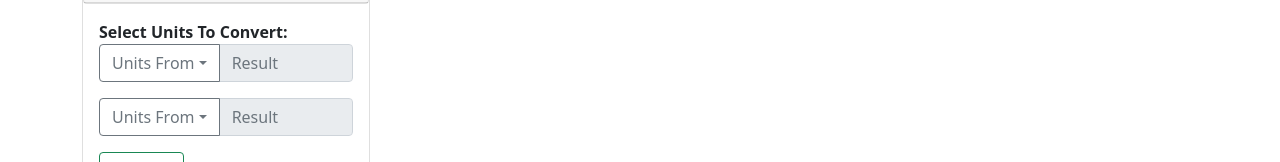
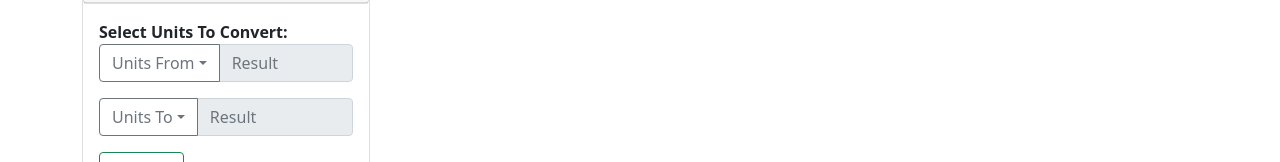
Before and after one commit to robhami/drillbench, a React (Create React App) app: page / in a window 1280 px wide. Shown: the part 790-952 px from the top of the page. Built offline with nearby package versions, Linux system fonts and the light colour scheme.

Commit message:
got dd heading changing, need to set state conversion factors

```diff
--- a/src/components/UnitsDrop.js
+++ b/src/components/UnitsDrop.js
@@ -5,15 +5,25 @@ import DropdownButton from 'react-bootstrap/DropdownButton';
 const UnitsDrop = (props) => {
 
 	const units = props.units
+	const ddClick = props.ddClick
+	const title = props.title
+	const idPass = props.id
+	// console.log (props)
+
 	return (
 
 	<>
 		<DropdownButton
 		variant="outline-secondary"
-	    title="Units From"
-	    id="unitsTo"
+	    title={title}
+	    id={idPass}
 		>
-			<UnitsList units={units}/>
+			<UnitsList
+			units={units}
+			ddClick={ddClick}
+
+			/>
+
 		</DropdownButton>
 	</>
 
@@ -23,6 +33,9 @@ const UnitsDrop = (props) => {
 const UnitsList = (props) => {
 
 	const units = props.units
+	const ddClick = props.ddClick
+	// console.log (ddClick)
+
 	return (
 		<>
 			{
@@ -30,9 +43,11 @@ const UnitsList = (props) => {
 
 					return (
 						<Dropdown.Item
-						key={i}
+							// id={"dd"+i}
+							key={i}
+							onClick={ddClick}
 						>
-						{units[i]}
+							{units[i]}
 						</Dropdown.Item>
 					)
 				})
--- a/src/components/unitCon.js
+++ b/src/components/unitCon.js
@@ -14,17 +14,18 @@ import UnitsDrop from '../components/UnitsDrop.js'
 class UnitCon extends Component {
 
 	state = {
-		units: []
+		units: [],
+		unitsFrom: '',
+		unitsTo: ''
 	}
 
 	pillClick = (event) => {
-
 	 	let unitSelect = event.target.id
 	 	this.createUnitsObject(unitSelect)
 	}
 
 	createUnitsObject = (unitSelect) => {
-	 	console.log(unitSelect)
+	 	// console.log(unitSelect)
 		 	switch (unitSelect) {
 
 		 	case "mass":
@@ -129,10 +130,22 @@ class UnitCon extends Component {
 			}
  	}
 
- 	createUnitsArray = (units) => {
- 		let unitsArray=Object.keys(units)
+ 	createUnitsArray = (unitsObject) => {
+ 		console.log(unitsObject)
+
+ 		let unitsArray=Object.keys(unitsObject)
+ 		console.log(unitsArray)
  		this.setState({units: unitsArray})
+ 		this.setState({unitsTo: unitsObject})
+ 		this.setState({unitsFrom: unitsObject})
  	}
+
+ 	ddClick = (event) => {
+		let ddHeading=event.target.parentElement.parentElement.children[0]
+
+		ddHeading.textContent=event.target.textContent
+		console.log(ddHeading)
+	}
 
     render() {
     	const {units} = this.state;
@@ -154,11 +167,16 @@ class UnitCon extends Component {
 
 					<Card.Body>
 						<dt> Select Units To Convert: </dt>
-						<InputGroup className="mb-3">
+						<InputGroup className="mb-3"
+						id="unitsFrom"
+						>
 							<UnitsDrop
 								units={units}
-							/>
-
+								ddClick={this.ddClick}
+								id="unitsFrom"
+								title="Units From"
+							>
+							</UnitsDrop>
 							<Form.Control
   								aria-label="Example text with button addon"
   								aria-describedby="basic-addon1"
@@ -167,9 +185,12 @@ class UnitCon extends Component {
   								disabled
 							/>
     					</InputGroup>
-						<InputGroup className="mb-3">
+						<InputGroup className="mb-3" id="unitsTo">
 							<UnitsDrop
 								units={units}
+								ddClick={this.ddClick}
+								id="unitsTo"
+								title="Units To"
 							/>
 
     							<Form.Control
```
